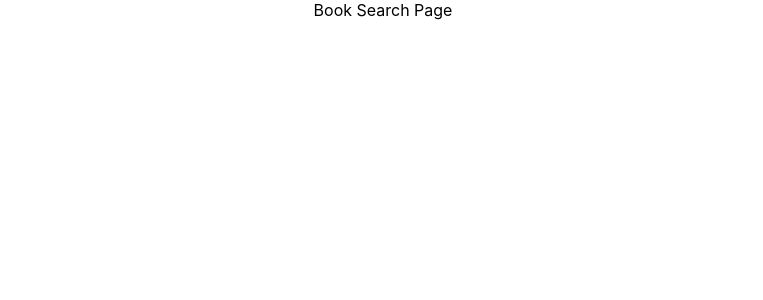
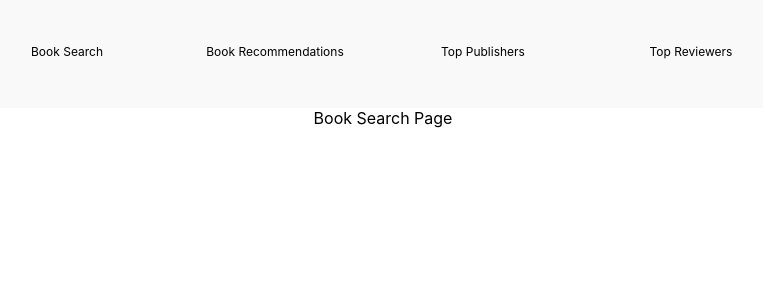
Before and after one commit to Aymenland/CIS-5500-Project-Repo, a React (Create React App) app in the folder books-database/: page / in a window 1280 px wide. Shown: the top 300 px of the page, without its empty margins (257-1020 px from the left). Built offline with nearby package versions, Linux system fonts and the light colour scheme.

Commit message:
add-header done

```diff
--- a/books-database/src/App.js
+++ b/books-database/src/App.js
@@ -6,11 +6,13 @@ import BookSearch from './pages/BookSearch';
 import BookRecommendation from './pages/BookRecommendation';
 import TopPublishers from './pages/TopPublishers';
 import TopReviewers from './pages/TopReviewers';
+import Header from './components/header';
 
 function App() {
   return (
     <Router>
       <div className="App">
+        <Header />
         <Routes>
           <Route path="/" element={<BookSearch/>}/>
           <Route path="/search" element={<BookSearch/>}/>
--- /dev/null
+++ b/books-database/src/components/header.css
@@ -0,0 +1,32 @@
+.footer{
+  height: 108px;
+  border-style: none;
+  background-color: rgb(134, 134, 134, 0.05);
+  display: flex;
+  align-items: center;
+}
+
+.footer-items{
+  color: #000000;
+  display: flex;
+  flex-direction: row;
+  justify-content: center;
+  margin-left: auto;
+  margin-right: auto;
+}
+
+.singleton{
+  width: 200px;
+  height: 20px;
+  margin-right: 8px;
+  font-size: 12px;
+  font-weight: 400;
+  text-decoration-line: none;
+  color: #000000;
+}
+
+.singleton:hover{
+  cursor: pointer;
+  color: #01195B;
+  font-weight: 500;
+}
--- /dev/null
+++ b/books-database/src/components/header.js
@@ -0,0 +1,19 @@
+import React from 'react';
+import { Link } from 'react-router-dom';
+
+import './header.css'
+
+function Header() {
+  return(
+    <div className="footer">
+      <div className="footer-items">
+        <Link to="/search" className="singleton">Book Search</Link>
+        <Link to="/recommendations" className="singleton">Book Recommendations</Link>
+        <Link to="/toppublishers" className="singleton">Top Publishers</Link>
+        <Link to="/topreviewers" className="singleton">Top Reviewers</Link>
+      </div>
+    </div>
+  )
+}
+
+export default Header;
```
